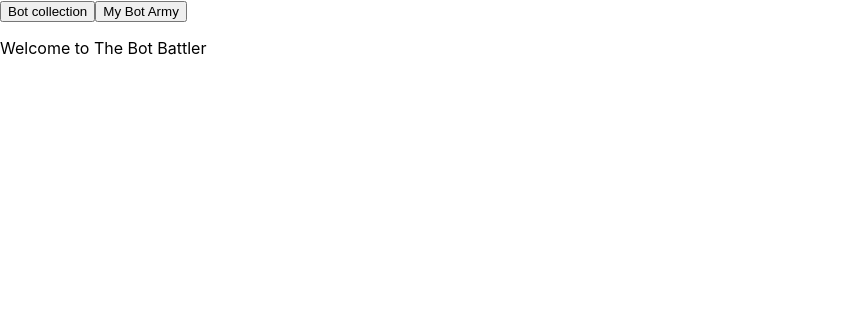
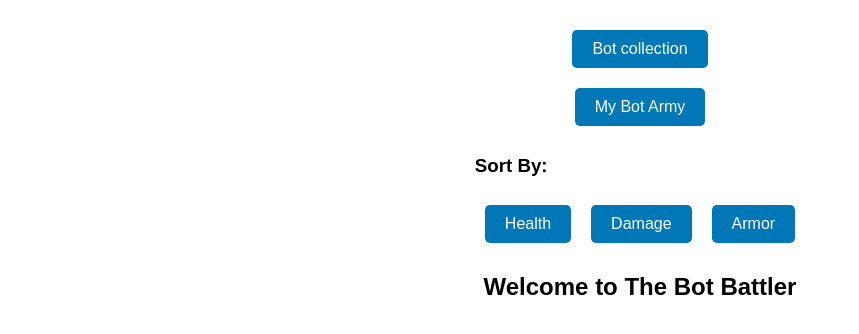
Before and after one commit to Vkerubo/bot-battlr-app, a React (Create React App) app: page / in a window 1280 px wide. Shown: the top 334 px of the page, without its empty margins (0-859 px from the left). Built offline with nearby package versions, Linux system fonts and the light colour scheme; data requests are answered from the project's data file.

Commit message:
update sort bar

```diff
--- a/db.json
+++ b/db.json
@@ -299,18 +299,6 @@
       "avatar_url": "https://robohash.org/quisrationeerror.png?size=300x300&set=set1",
       "created_at": "2018-10-02T19:55:11.303Z",
       "updated_at": "2018-10-02T19:55:11.303Z"
-    },
-    {
-      "id": 126,
-      "name": "l_]-00",
-      "health": 75,
-      "damage": 22,
-      "armor": 100,
-      "bot_class": "Defender",
-      "catchphrase": "000111001010000110111010111110101010011",
-      "avatar_url": "https://robohash.org/consequunturetquis.png?size=300x300&set=set1",
-      "created_at": "2018-10-02T19:55:11.327Z",
-      "updated_at": "2018-10-02T19:55:11.327Z"
     },
     {
       "id": 127,
@@ -949,18 +937,6 @@
       "updated_at": "2018-10-02T19:55:12.207Z"
     },
     {
-      "id": 180,
-      "name": "\\-94",
-      "health": 75,
-      "damage": 40,
-      "armor": 99,
-      "bot_class": "Defender",
-      "catchphrase": "010001011110101110011011101001010100010010111110",
-      "avatar_url": "https://robohash.org/invelitmaiores.png?size=300x300&set=set1",
-      "created_at": "2018-10-02T19:55:12.230Z",
-      "updated_at": "2018-10-02T19:55:12.230Z"
-    },
-    {
       "id": 181,
       "name": "J-87",
       "health": 97,
@@ -995,18 +971,6 @@
       "avatar_url": "https://robohash.org/rationeducimusveritatis.png?size=300x300&set=set1",
       "created_at": "2018-10-02T19:55:12.295Z",
       "updated_at": "2018-10-02T19:55:12.295Z"
-    },
-    {
-      "id": 184,
-      "name": "u-40",
-      "health": 41,
-      "damage": 27,
-      "armor": 99,
-      "bot_class": "Defender",
-      "catchphrase": "011010000100010111000000111011011010111111010",
-      "avatar_url": "https://robohash.org/consecteturinventoredolor.png?size=300x300&set=set1",
-      "created_at": "2018-10-02T19:55:12.314Z",
-      "updated_at": "2018-10-02T19:55:12.314Z"
     },
     {
       "id": 185,
@@ -1055,18 +1019,6 @@
       "avatar_url": "https://robohash.org/doloribusetsint.png?size=300x300&set=set1",
       "created_at": "2018-10-02T19:55:12.378Z",
       "updated_at": "2018-10-02T19:55:12.378Z"
-    },
-    {
-      "id": 189,
-      "name": "yXB-04",
-      "health": 48,
-      "damage": 26,
-      "armor": 100,
-      "bot_class": "Defender",
-      "catchphrase": "111110111100011000000000111011101",
-      "avatar_url": "https://robohash.org/quiomniset.png?size=300x300&set=set1",
-      "created_at": "2018-10-02T19:55:12.397Z",
-      "updated_at": "2018-10-02T19:55:12.397Z"
     },
     {
       "id": 190,
--- a/src/Components/App.js
+++ b/src/Components/App.js
@@ -1,6 +1,8 @@
 import React, { useState, useEffect } from "react";
 import BotCollection from "./BotCollection";
 import YourBotArmy from "./YourBotArmy";
+import SortBar from "./SortBar";
+import "./Styles.css";
 
 function App() {
   // Initialize state for bots and army
@@ -16,6 +18,21 @@ function App() {
       .then((data) => setBots(data))
       .catch((error) => console.error(error));
   }, []);
+
+  // Sort bots by health
+  function sortBotsByHealth() {
+    setBots([...bots].sort((a, b) => b.health - a.health));
+  }
+
+  // Sort bots by damage
+  function sortBotsByDamage() {
+    setBots([...bots].sort((a, b) => b.damage - a.damage));
+  }
+
+  // Sort bots by armor
+  function sortBotsByArmor() {
+    setBots([...bots].sort((a, b) => b.armor - a.armor));
+  }
 
   // Add bot to army
   function handleAddToArmy(bot) {
@@ -51,6 +68,7 @@ function App() {
       .catch((error) => console.error(error));
   }
 
+  // Remove bot from army and update bot in the backend
   function handleRemoveFromArmy(botToRemove) {
     setArmy((prevArmy) => prevArmy.filter((bot) => bot.id !== botToRemove.id));
     setBots(
@@ -77,7 +95,11 @@ function App() {
     );
   } else if (renderComponent === "YourBotArmy") {
     componentToRender = (
-      <YourBotArmy army={army} onRemoveFromArmy={handleRemoveFromArmy} />
+      <YourBotArmy
+        army={army}
+        onRemoveFromArmy={handleRemoveFromArmy}
+        onDischarge={handleDischarge}
+      />
     );
   } else {
     componentToRender = <p>Welcome to The Bot Battler</p>;
@@ -92,6 +114,11 @@ function App() {
       <button onClick={() => handleButtonClick("YourBotArmy")}>
         My Bot Army
       </button>
+      <SortBar
+        onSortByHealth={sortBotsByHealth}
+        onSortByDamage={sortBotsByDamage}
+        onSortByArmor={sortBotsByArmor}
+      />
       {componentToRender}
     </div>
   );
--- a/src/Components/Bot.js
+++ b/src/Components/Bot.js
@@ -22,10 +22,8 @@ function Bot({ bot, inArmy, onRemoveFromArmy, onAddToArmy, onDischarge }) {
     <div className="bot-card">
       <h3>{bot.name}</h3>
 
-      <p>
-        <strong>catchphrase:</strong>
-        {bot.catchphrase}
-      </p>
+      <p>{bot.catchphrase}</p>
+      <p>{bot.bot_class}</p>
       <img src={bot.avatar_url} alt={bot.name} />
       <button onClick={() => buttonAction(bot)}>{buttonText}</button>
       <button className="details-btn" onClick={toggleModal}>
@@ -37,9 +35,7 @@ function Bot({ bot, inArmy, onRemoveFromArmy, onAddToArmy, onDischarge }) {
             <p>
               <strong>Bot specs</strong>
             </p>
-            <p>
-              <strong>Class:</strong> {bot.bot_class}
-            </p>
+
             <p>
               <strong>Health:</strong> {bot.health}
             </p>
--- a/src/Components/BotCollection.js
+++ b/src/Components/BotCollection.js
@@ -11,7 +11,6 @@ function BotCollection({ bots, onAddToArmy }) {
   //render BetCollection component
   return (
     <div className="bot-collection">
-      <h2>All boats</h2>
       {/*render botList or message if no bots are available */}
       {botList.length > 0 ? botList : <p>No bots available</p>}
     </div>
--- /dev/null
+++ b/src/Components/SortBar.js
@@ -0,0 +1,14 @@
+import React from "react";
+
+function SortBar({ onSortByHealth, onSortByDamage, onSortByArmor }) {
+  return (
+    <div>
+      <h3>Sort By:</h3>
+      <button onClick={onSortByHealth}>Health</button>
+      <button onClick={onSortByDamage}>Damage</button>
+      <button onClick={onSortByArmor}>Armor</button>
+    </div>
+  );
+}
+
+export default SortBar;
--- /dev/null
+++ b/src/Components/Styles.css
@@ -0,0 +1,46 @@
+.App {
+  display: flex;
+  flex-direction: column;
+  align-items: center;
+  font-family: Arial, sans-serif;
+  margin: 20px;
+}
+
+button {
+  background-color: #0077b6;
+  color: white;
+  border: none;
+  padding: 10px 20px;
+  margin: 10px;
+  border-radius: 5px;
+  font-size: 16px;
+  cursor: pointer;
+}
+
+button:hover {
+  background-color: #023e8a;
+}
+
+p {
+  font-size: 24px;
+  font-weight: bold;
+  text-align: center;
+  margin: 20px;
+}
+
+.bot-collection,
+.your-bot-army {
+  display: flex;
+  flex-wrap: wrap;
+  justify-content: center;
+  gap: 20px;
+  margin-top: 20px;
+}
+
+@media screen and (max-width: 768px) {
+  .bot-collection,
+  .your-bot-army {
+    flex-direction: column;
+    align-items: center;
+  }
+}
```
Also changed, not shown: src/Components/BotForm.js (deleted, +0 -7 lines).
